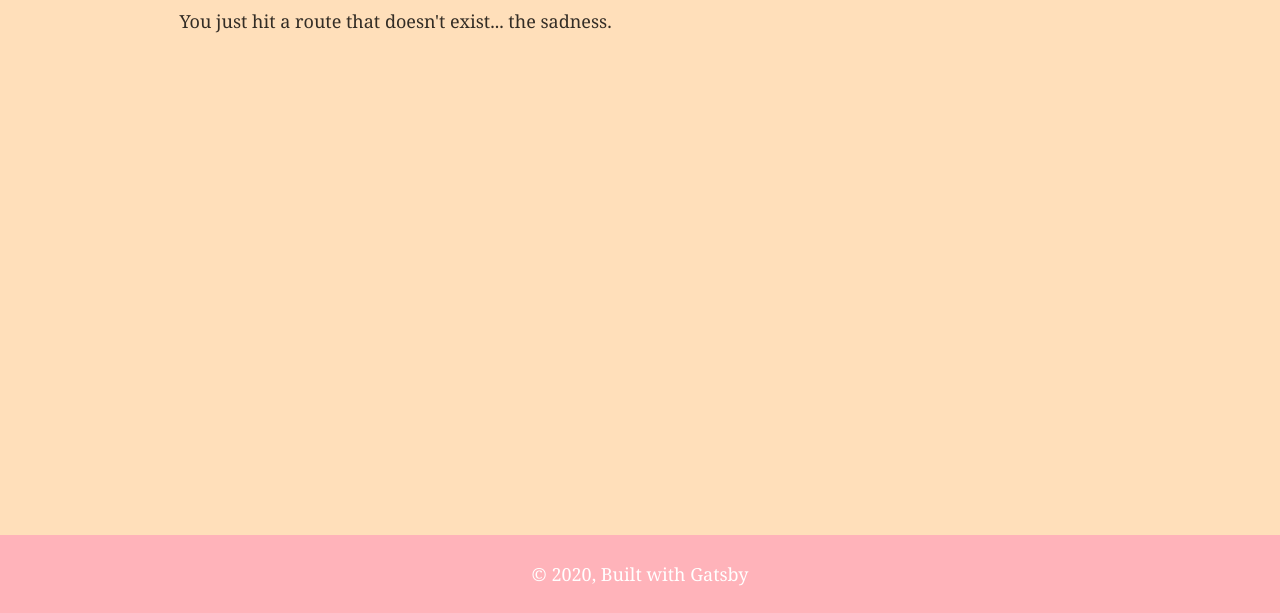
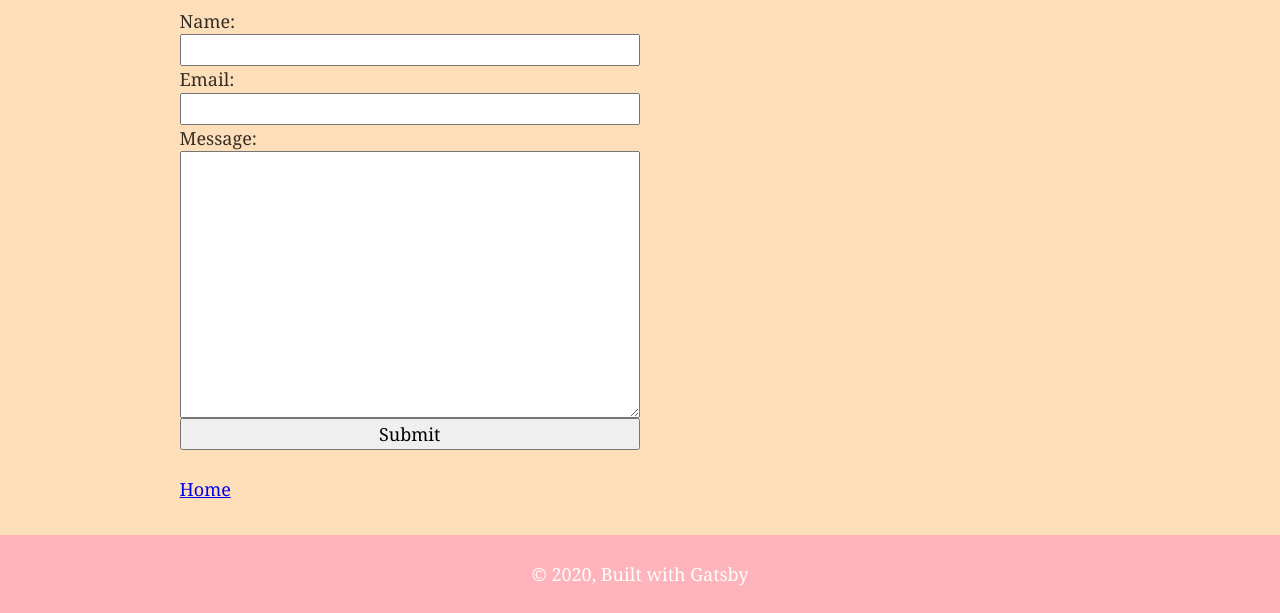
Before and after one commit to IsabelBlomstrom/first-gatsby-project, a Gatsby site: page /contact in a window 1280 px wide. Before the commit this address had no page. Shown: the part 187-800 px from the top of the page. Built offline with nearby package versions, Linux system fonts and the light colour scheme; Gatsby itself is replaced by a stand-in of ours.

Commit message:
added form

```diff
--- a/package.json
+++ b/package.json
@@ -5,6 +5,7 @@
   "version": "0.1.0",
   "author": "Kyle Mathews <mathews.kyle@gmail.com>",
   "dependencies": {
+    "formik": "^2.1.5",
     "gatsby": "^2.24.61",
     "gatsby-image": "^2.4.19",
     "gatsby-plugin-manifest": "^2.4.30",
--- /dev/null
+++ b/src/components/contactform.js
@@ -0,0 +1,46 @@
+import React from 'react';
+import { Formik, Form, Field, ErrorMessage } from 'formik';
+
+const Contactform = () => (
+  <div>
+    <h1>Login</h1>
+    <Formik
+      initialValues={{ name: '', email: '', message: '' }}
+      validate={values => {
+        const errors = {};
+        if (!values.email) {
+          errors.email = 'Required';
+        } else if (
+          !/^[A-Z0-9._%+-]+@[A-Z0-9.-]+\.[A-Z]{2,}$/i.test(values.email)
+        ) {
+          errors.email = 'Invalid email address';
+        }
+        return errors;
+      }}
+      onSubmit={(values, { setSubmitting }) => {
+        setTimeout(() => {
+          alert(JSON.stringify(values, null, 2));
+          setSubmitting(false);
+        }, 400);
+      }}
+    >
+      {({ isSubmitting }) => (
+        <Form>
+          Name:
+          <Field type="name" name="name" />
+          <ErrorMessage name="name" component="div" />
+          Email:
+          <Field type="email" name="email" />
+          <ErrorMessage name="email" component="div" />
+          Message:
+          <textarea name="text" rows="10" cols="30" />
+          <button type="submit" disabled={isSubmitting}>
+            Submit
+          </button>
+        </Form>
+      )}
+    </Formik>
+  </div>
+);
+
+export default Contactform;
--- a/src/components/header.js
+++ b/src/components/header.js
@@ -44,7 +44,7 @@
         </Link>
         </div>
         <div>
-        <Link to="/page-3/"
+        <Link to="/contact/"
         style={{
           color: `white`,
           textDecoration: `none`,
--- a/src/pages/page-3.js
+++ b/src/pages/contact.js
@@ -1,13 +1,14 @@
 import React from "react"
 import { Link } from "gatsby"
 import Layout from "../components/layout"
+import Contactform from "../components/contactform"
 
-const pageThree = () => (
+const ContactPage = () => (
   <Layout>
-    <h1>Contact</h1>
+    <Contactform />
     <Link to="/">Home</Link> <br />
 
   </Layout>
   )
 
-export default pageThree
+export default ContactPage
```
